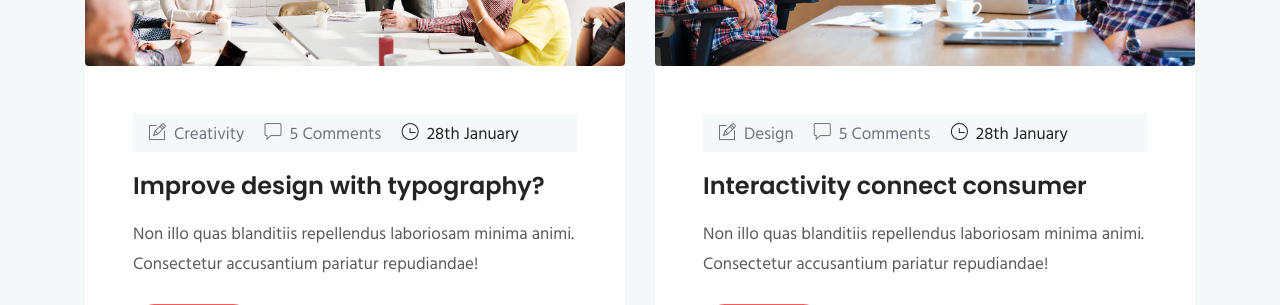
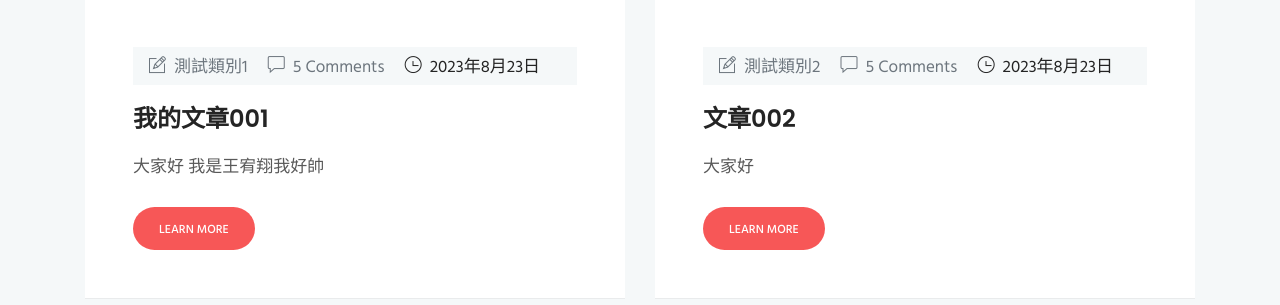
Before and after one commit to wangyouxiang-yyds/Agit-Global-Website, a Django app: page /blog_grid/ in a window 1280 px wide. Shown: the part 905-1210 px from the top of the page. Run offline with Django 4.2, Linux system fonts and the light colour scheme; data comes from the database, SQL or seed files in the repository; both versions use the stored data as it was after the commit; some libraries are stand-ins or nearby versions.

Commit message:
修改圖片可以出現

```diff
--- a/DjangoProject/urls.py
+++ b/DjangoProject/urls.py
@@ -15,7 +15,7 @@ Including another URLconf
     2. Add a URL to urlpatterns:  path('blog/', include('blog.urls'))
 """
 from django.contrib import admin
-from django.urls import path
+from django.urls import path, include
 
 from mysite import views
 from django.conf import settings
@@ -30,9 +30,11 @@ urlpatterns = [
     path('project/', views.project, name='project'),  # project
     path('blog_grid/', views.blog_grid, name='blog_grid'),  #
     path('blog_sidebar/', views.blog_sidebar, name='blog_sidebar'),  #
-    path('blog_single/', views.blog_single, name='blog_single'),  #
+    path('blog_single/<int:article_id>', views.blog_single, name='blog_single'),  #
     path('contact/', views.contact, name='contact'),  #
 
 
 
 ]+ static(settings.STATIC_URL, document_root=settings.STATIC_ROOT)
+
+urlpatterns += static(settings.MEDIA_URL, document_root=settings.MEDIA_ROOT)
--- a/mysite/models.py
+++ b/mysite/models.py
@@ -23,6 +23,8 @@ class article(models.Model):  # 文章
     modify_date = models.DateTimeField(auto_now=True)   # 修改時間
     create_date = models.DateField(auto_now_add=True)   # 新增時間
     article_photo = models.ImageField(upload_to='article_photo', max_length=255)
+    def __str__(self):
+        return self.title
 
 # class article_photo(models.Model): # 圖片
 #     url = models.ForeignKey(article, on_delete=models.CASCADE)
--- a/mysite/views.py
+++ b/mysite/views.py
@@ -1,10 +1,11 @@
-from django.shortcuts import render
+
+from django.shortcuts import render, get_object_or_404
 from mysite import models, approval
 from django.core.mail import EmailMessage
 from django.urls import reverse
 from django.contrib.sites.shortcuts import get_current_site
 from django.template.loader import render_to_string
-
+from .models import article
 
 # Create your views here.
 
@@ -73,6 +74,7 @@ def project(request):
     return render(request, 'project.html', locals())
 
 def blog_grid(request):
+    article = models.article.objects.all()
 
     return render(request, 'blog-grid.html', locals())
 
@@ -80,9 +82,9 @@ def blog_sidebar(request):
 
     return render(request, 'blog-sidebar.html', locals())
 
-def blog_single(request):
-
-    return render(request, 'blog-single.html', locals())
+def blog_single(request, article_id):
+    article_obj = get_object_or_404(article, pk=article_id)
+    return render(request, 'blog-single.html', {'article_obj': article_obj})
 
 
 def contact(request):
--- a/templates/agitweb/base.html
+++ b/templates/agitweb/base.html
@@ -104,7 +104,7 @@
                   <ul class="dropdown-menu" aria-labelledby="dropdown05">
                     <li><a class="dropdown-item @@blogGrid" href="{% url 'blog_grid'%}">公告文章</a></li>
                     <li><a class="dropdown-item @@blogSidebar" href="{% url 'blog_sidebar'%}">公告文章有Sidebar</a></li>
-                    <li><a class="dropdown-item @@blogSingle" href="{% url 'blog_single'%}">文章內頁</a></li>
+{#                    <li><a class="dropdown-item @@blogSingle" href="{% url 'blog_single'%}">文章內頁</a></li>#}
 
 {#                    <li class="dropdown dropdown-submenu dropleft">#}
 {#                      <a class="dropdown-item dropdown-toggle" href="#!" id="dropdown0501" role="button" data-toggle="dropdown" aria-haspopup="true" aria-expanded="false">Sub Menu</a>#}
--- a/templates/agitweb/blog-grid.html
+++ b/templates/agitweb/blog-grid.html
@@ -25,84 +25,27 @@
 <section class="section blog-wrap bg-gray">
 	<div class="container">
 		<div class="row">
+            {% for article_amount in article %}
+
 			<div class="col-lg-6 col-md-6 mb-5">
 				<div class="blog-item">
-					<img loading="lazy" src="{% static 'agitweb/images/blog/1.jpg'%}" alt="blog" class="img-fluid rounded">
+					<img loading="lazy" src="{{ article_amount.article_photo.url }}" alt="blog" class="img-fluid rounded">
 
 					<div class="blog-item-content bg-white p-5">
 						<div class="blog-item-meta bg-gray pt-2 pb-1 px-3">
-							<span class="text-muted text-capitalize d-inline-block mr-3"><i class="ti-pencil-alt mr-2"></i>Creativity</span>
+							<span class="text-muted text-capitalize d-inline-block mr-3"><i class="ti-pencil-alt mr-2"></i>{{ article_amount.article_category.article_category }}</span>
 							<span class="text-muted text-capitalize d-inline-block mr-3"><i class="ti-comment mr-2"></i>5 Comments</span>
-							<span class="text-black text-capitalize d-inline-block mr-3"><i class="ti-time mr-1"></i> 28th January</span>
+							<span class="text-black text-capitalize d-inline-block mr-3"><i class="ti-time mr-1"></i> {{ article_amount.create_date }}</span>
 						</div>
 
-						<h3 class="mt-3 mb-3"><a href="blog-single.html">Improve design with typography?</a></h3>
-						<p class="mb-4">Non illo quas blanditiis repellendus laboriosam minima animi. Consectetur accusantium
-							pariatur repudiandae!</p>
+						<h3 class="mt-3 mb-3"><a href="{% url 'blog_single' article_amount.id %}">{{ article_amount.title }}</a></h3>
+						<p class="mb-4">{{ article_amount.small_title }}</p>
 
-						<a href="blog-single.html" class="btn btn-small btn-main btn-round-full">Learn More</a>
+						<a href="{% url 'blog_single' article_amount.id%}" class="btn btn-small btn-main btn-round-full">Learn More</a>
 					</div>
 				</div>
 			</div>
-
-			<div class="col-lg-6 col-md-6 mb-5">
-				<div class="blog-item">
-					<img loading="lazy" src="{% static 'agitweb/images/blog/2.jpg'%}" alt="blog" class="img-fluid rounded">
-
-					<div class="blog-item-content bg-white p-5">
-						<div class="blog-item-meta bg-gray pt-2 pb-1 px-3">
-							<span class="text-muted text-capitalize d-inline-block mr-3"><i class="ti-pencil-alt mr-2"></i>Design</span>
-							<span class="text-muted text-capitalize d-inline-block mr-3"><i class="ti-comment mr-2"></i>5 Comments</span>
-							<span class="text-black text-capitalize d-inline-block mr-3"><i class="ti-time mr-1"></i> 28th January</span>
-						</div>
-
-						<h3 class="mt-3 mb-3"><a href="blog-single.html">Interactivity connect consumer</a></h3>
-						<p class="mb-4">Non illo quas blanditiis repellendus laboriosam minima animi. Consectetur accusantium
-							pariatur repudiandae!</p>
-
-						<a href="blog-single.html" class="btn btn-small btn-main btn-round-full">Learn More</a>
-					</div>
-				</div>
-			</div>
-
-			<div class="col-lg-6 col-md-6 mb-5">
-				<div class="blog-item">
-					<img loading="lazy" src="{% static 'agitweb/images/blog/3.jpg'%}" alt="blog" class="img-fluid rounded">
-
-					<div class="blog-item-content bg-white p-5">
-						<div class="blog-item-meta bg-gray pt-2 pb-1 px-3">
-							<span class="text-muted text-capitalize d-inline-block mr-3"><i class="ti-pencil-alt mr-2"></i>Community</span>
-							<span class="text-muted text-capitalize d-inline-block mr-3"><i class="ti-comment mr-2"></i>5 Comments</span>
-							<span class="text-black text-capitalize d-inline-block mr-3"><i class="ti-time mr-1"></i> 28th January</span>
-						</div>
-
-						<h3 class="mt-3 mb-3"><a href="blog-single.html">Marketing Strategy to bring more affect</a></h3>
-						<p class="mb-4">Non illo quas blanditiis repellendus laboriosam minima animi. Consectetur accusantium
-							pariatur repudiandae!</p>
-
-						<a href="blog-single.html" class="btn btn-small btn-main btn-round-full">Learn More</a>
-					</div>
-				</div>
-			</div>
-			<div class="col-lg-6 col-md-6 mb-5">
-				<div class="blog-item">
-					<img loading="lazy" src="{% static 'agitweb/images/blog/4.jpg'%}" alt="blog" class="img-fluid rounded">
-
-					<div class="blog-item-content bg-white p-5">
-						<div class="blog-item-meta bg-gray pt-2 pb-1 px-3">
-							<span class="text-muted text-capitalize d-inline-block mr-3"><i class="ti-pencil-alt mr-2"></i>Marketing</span>
-							<span class="text-muted text-capitalize d-inline-block mr-3"><i class="ti-comment mr-2"></i>5 Comments</span>
-							<span class="text-black text-capitalize d-inline-block mr-3"><i class="ti-time mr-1"></i> 28th January</span>
-						</div>
-
-						<h3 class="mt-3 mb-3"><a href="blog-single.html">Marketing Strategy to bring more affect</a></h3>
-						<p class="mb-4">Non illo quas blanditiis repellendus laboriosam minima animi. Consectetur accusantium
-							pariatur repudiandae!</p>
-
-						<a href="blog-single.html" class="btn btn-small btn-main btn-round-full">Learn More</a>
-					</div>
-				</div>
-			</div>
+            {% endfor %}
 		</div>
 
 		<div class="row justify-content-center mt-5">
--- a/templates/agitweb/blog-single.html
+++ b/templates/agitweb/blog-single.html
@@ -27,7 +27,7 @@
 				<div class="row">
 					<div class="col-lg-12 mb-5">
 						<div class="single-blog-item">
-							<img loading="lazy" src="{% static 'agitweb/images/blog/2.jpg' %}" alt="blog" class="img-fluid rounded">
+							<img loading="lazy" src="/media/{{ article_obj.article_photo }}" alt="blog" class="img-fluid rounded">
 
 							<div class="blog-item-content bg-white p-5">
 								<div class="blog-item-meta bg-gray pt-2 pb-1 px-3">
```
Also changed, not shown: DjangoProject/settings.py (+12 -10 lines), db.sqlite3.
